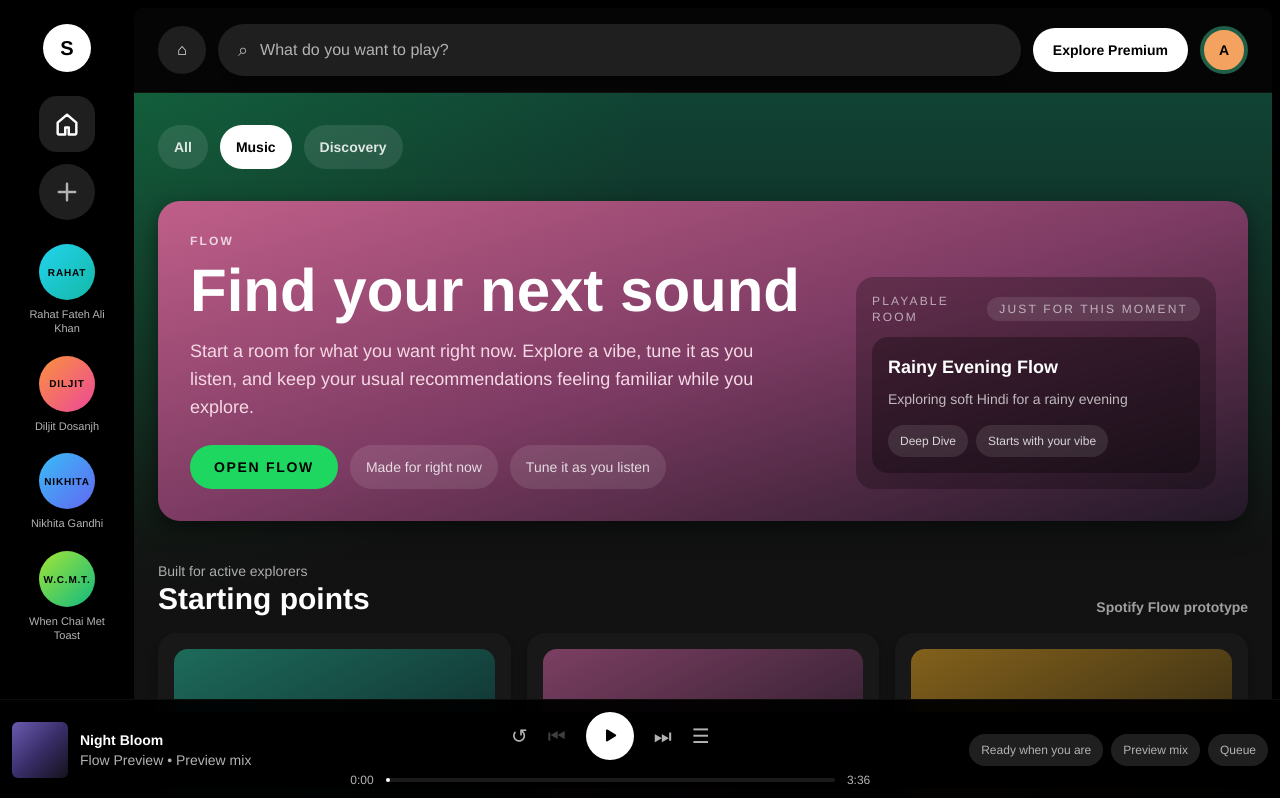
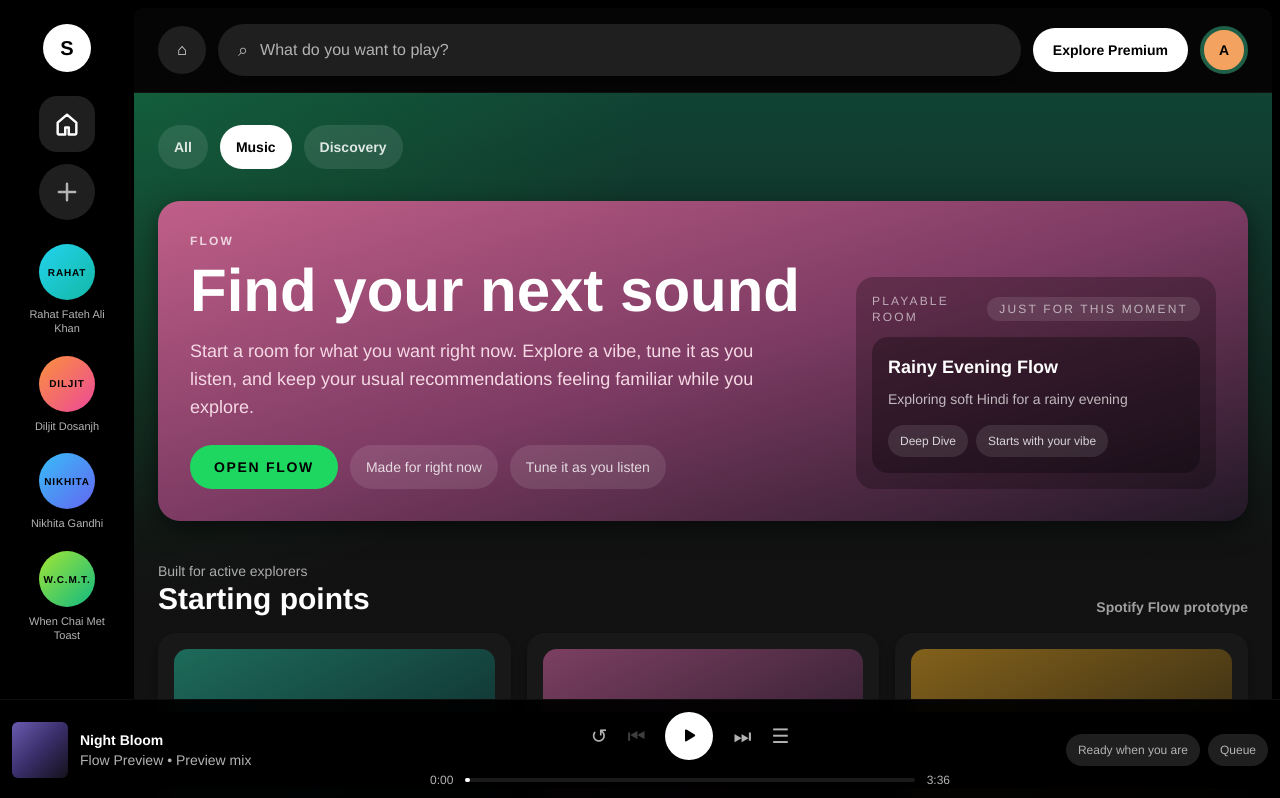
Before and after one commit to aman-harpavat/spotify_flow, a React (Vite) app: page / in a window 1280 px wide. Shown: the top 798 px of the page. Built offline with nearby package versions, Linux system fonts and the light colour scheme.

Commit message:
Refine floating shell layout

```diff
--- a/src/components/shell/BottomPlayer.tsx
+++ b/src/components/shell/BottomPlayer.tsx
@@ -46,8 +46,8 @@ export function BottomPlayer() {
 
   return (
     <footer className="fixed inset-x-0 bottom-0 z-30 border-t border-white/5 bg-black/95 px-3 py-3 backdrop-blur">
-      <div className="flex flex-col gap-4 rounded-[16px] bg-black text-white md:flex-row md:items-center md:justify-between">
-        <div className="flex min-w-0 items-center gap-3">
+      <div className="grid grid-cols-1 gap-4 rounded-[16px] bg-black text-white md:grid-cols-[minmax(260px,320px)_minmax(0,1fr)_220px] md:items-center md:gap-6">
+        <div className="flex min-w-0 items-center gap-3 md:w-full">
           <div
             className={`h-14 w-14 rounded-[6px] bg-gradient-to-br ${
               currentTrack?.coverGradient ?? "from-[#f7a55e] via-[#c96485] to-[#43305c]"
@@ -67,7 +67,7 @@ export function BottomPlayer() {
           </div>
         </div>
 
-        <div className="flex flex-1 flex-col items-center gap-3">
+        <div className="flex min-w-0 flex-col items-center gap-3 md:w-full">
           <div className="flex items-center gap-5 text-xl text-spotify-muted">
             <button type="button">↺</button>
             <button
@@ -130,12 +130,9 @@ export function BottomPlayer() {
           </div>
         </div>
 
-        <div className="flex items-center gap-2 self-end md:self-auto">
+        <div className="flex items-center justify-end gap-2 self-end md:w-full md:self-auto">
           <span className="hidden rounded-pill bg-spotify-surfaceAlt px-3 py-2 text-xs text-spotify-muted lg:inline-flex">
             {activeRoom ? "Now playing from Flow" : "Ready when you are"}
-          </span>
-          <span className="hidden rounded-pill bg-spotify-surfaceAlt px-3 py-2 text-xs text-spotify-muted lg:inline-flex">
-            {activeRoom ? arcDisplayNames[activeRoom.arc] : "Preview mix"}
           </span>
           <span className="hidden rounded-pill bg-spotify-surfaceAlt px-3 py-2 text-xs text-spotify-muted lg:inline-flex">
             Queue
--- a/src/components/shell/Sidebar.tsx
+++ b/src/components/shell/Sidebar.tsx
@@ -25,7 +25,8 @@ const libraryAvatars = [
 
 export function Sidebar() {
   return (
-    <aside className="hidden w-[118px] shrink-0 flex-col rounded-[12px] bg-black px-3 py-4 md:flex">
+    <aside className="hidden w-[118px] shrink-0 md:block">
+      <div className="fixed left-2 top-2 z-20 flex h-[calc(100vh-8.5rem)] w-[118px] flex-col rounded-[12px] bg-black px-3 py-4">
         <div className="flex items-center justify-center pb-6">
           <div className="flex h-12 w-12 items-center justify-center rounded-full bg-white text-xl font-black text-black">
             S
@@ -66,7 +67,7 @@ export function Sidebar() {
           </button>
         </div>
 
-      <div className="mt-6 flex flex-1 flex-col items-center gap-5">
+        <div className="mt-6 flex flex-1 flex-col items-center gap-5 overflow-y-auto pb-2">
           {libraryAvatars.map((avatar) => (
             <button
               type="button"
@@ -85,6 +86,7 @@ export function Sidebar() {
             </button>
           ))}
         </div>
+      </div>
     </aside>
   );
 }
--- a/src/views/RoomView.tsx
+++ b/src/views/RoomView.tsx
@@ -263,7 +263,7 @@ export function RoomView() {
           </div>
         </section>
 
-        <aside className="space-y-4 lg:fixed lg:right-4 lg:top-[88px] lg:z-20 lg:w-[320px] lg:pb-[104px]">
+        <aside className="space-y-4 lg:fixed lg:right-4 lg:top-[104px] lg:z-20 lg:w-[320px] lg:pb-[104px]">
           <div
             className={`flex flex-col rounded-[20px] border bg-spotify-surface p-5 shadow-panel transition lg:max-h-[calc(100vh-12rem)] ${
               isQueueOpen
```
Lines whose indentation alone changed are shown as unchanged.
